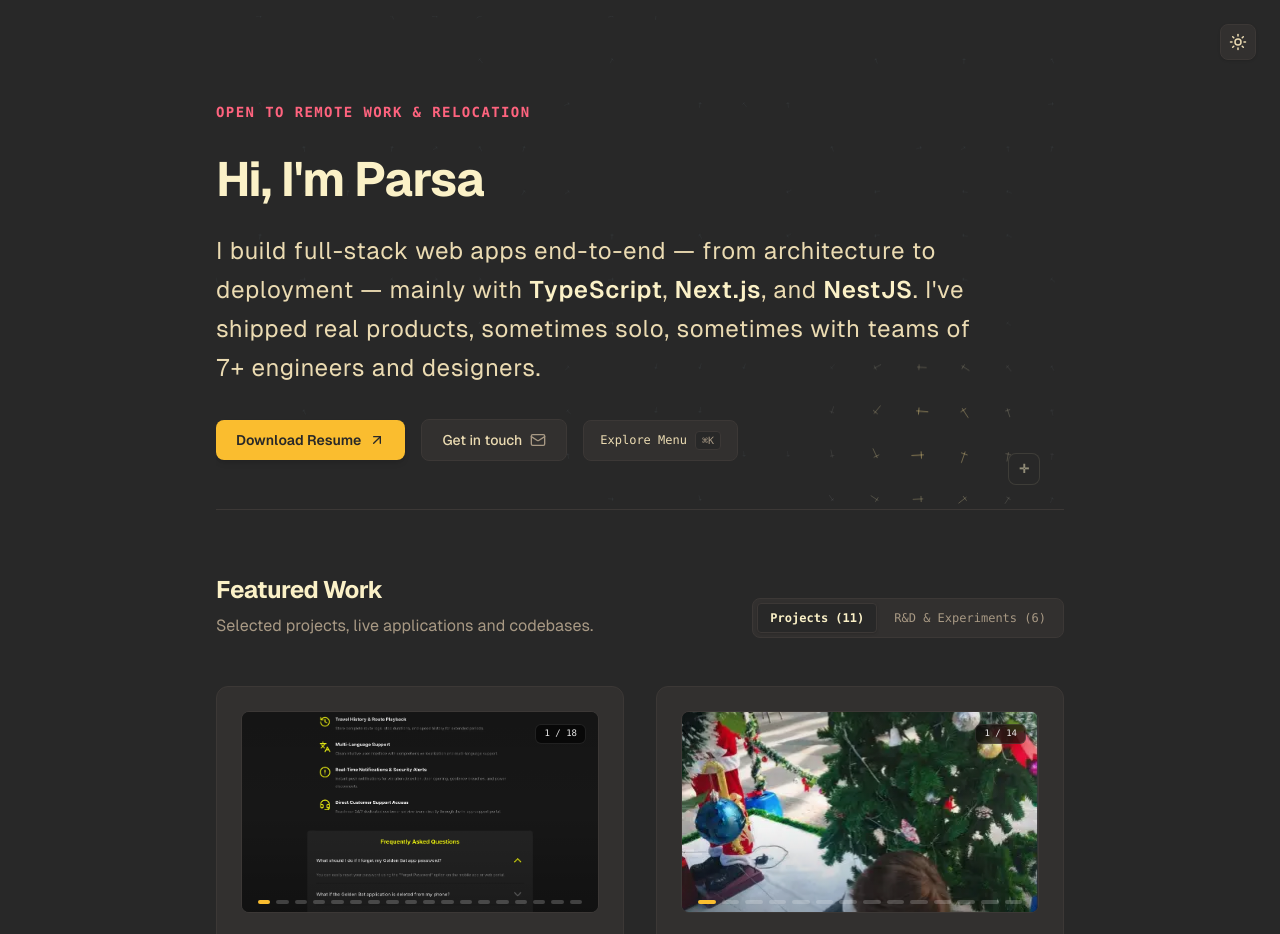
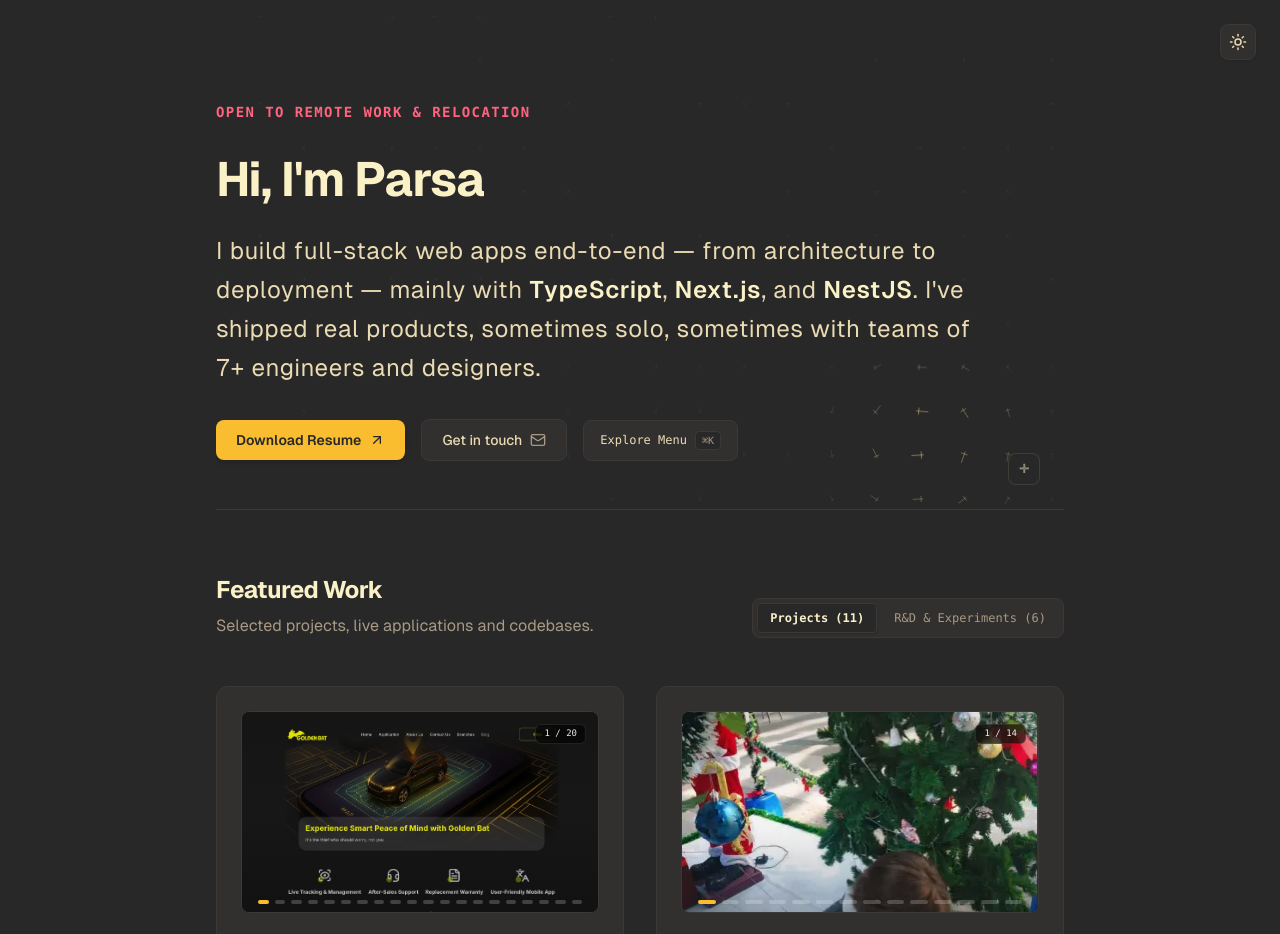
Before and after one commit to parsany/c, a Next.js app: page / in a window 1280 px wide. Shown: the top 934 px of the page. Built offline with nearby package versions, Linux system fonts and the light colour scheme.

Commit message:
gbat image update

```diff
--- a/public/JSONJS.js
+++ b/public/JSONJS.js
@@ -242,14 +242,11 @@ export const ProjectProfessional = [
     description:
       "Live vehicle tracking dashboard. Ingests GPS coordinates from IoT hardware and shows real-time routes on a map.",
     date: "Sep 2024 – Jan 2025",
-    image: "/professional/goldenbat/bat19.webp",
+    image: "/professional/goldenbat/bat0.webp",
     project_image: [
-      "/professional/goldenbat/bat19.webp",
-      "/professional/goldenbat/bat18.webp",
-      "/professional/goldenbat/bat20.webp",
-      "/professional/goldenbat/bat11.webp",
-      "/professional/goldenbat/bat15.webp",
+      "/professional/goldenbat/bat0.webp",
       "/professional/goldenbat/bat1.webp",
+      "/professional/goldenbat/bat2.webp",
       "/professional/goldenbat/bat3.webp",
       "/professional/goldenbat/bat4.webp",
       "/professional/goldenbat/bat5.webp",
@@ -257,11 +254,16 @@ export const ProjectProfessional = [
       "/professional/goldenbat/bat7.webp",
       "/professional/goldenbat/bat8.webp",
       "/professional/goldenbat/bat9.webp",
+      "/professional/goldenbat/bat10.webp",
+      "/professional/goldenbat/bat11.webp",
+      "/professional/goldenbat/bat12.webp",
       "/professional/goldenbat/bat13.webp",
       "/professional/goldenbat/bat14.webp",
-      "/professional/goldenbat/bat12.webp",
+      "/professional/goldenbat/bat15.webp",
       "/professional/goldenbat/bat16.webp",
       "/professional/goldenbat/bat17.webp",
+      "/professional/goldenbat/bat18.webp",
+      "/professional/goldenbat/bat19.webp",
     ],
     tag: ["Next.js", "Tailwind CSS", "tRPC", "GPS", "PostgreSQL", "Mapbox"],
     isactive: true,
```
